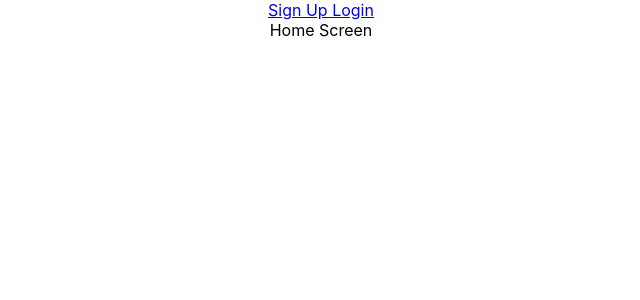
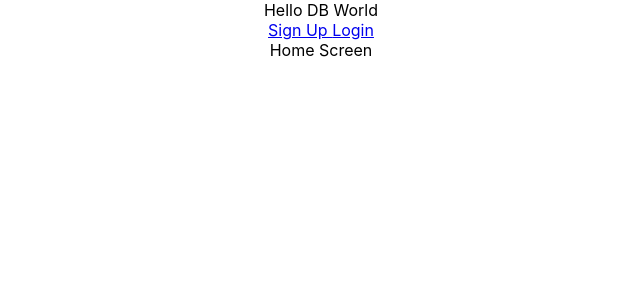
Before and after one commit to MichalPC/simple-database-manipulation-app, a React (Create React App) app: page / in a window 1280 px wide. Shown: the top 300 px of the page, without its empty margins (319-959 px from the left). Built offline with nearby package versions, Linux system fonts and the light colour scheme.

Commit message:
Add div element which contains the button container.

```diff
--- a/src/App.js
+++ b/src/App.js
@@ -8,9 +8,11 @@ function App() {
   return (
     <div className="App">
       <header className="Header-container">
-        <div className='Button-container'>
-          <Link className='SignUp-button' to={'/signup'}> Sign Up </Link>
-          <Link className='Login-button' to={'/home'}> Login </Link>
+        <div className="Header-text">Hello DB World
+          <div className='Button-container'>
+              <Link className='SignUp-button' to={'/signup'}> Sign Up </Link>
+              <Link className='Login-button' to={'/home'}> Login </Link>
+          </div>
         </div>
       </header>
       <main className="Main-container">
```
